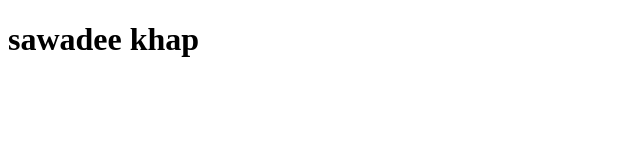
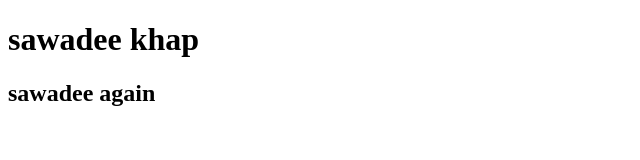
Before and after one commit to facilier04/hahaha, a plain HTML site: page index.html in a window 1280 px wide. Shown: the whole page, without its empty margins (0-640 px from the left). Drawn offline with Linux system fonts and the light colour scheme.

Commit message:
Update index.html

```diff
--- a/index.html
+++ b/index.html
@@ -7,5 +7,6 @@
 </head>
 <body>
     <h1>sawadee khap</h1>
+    <h2> sawadee again</h2>
 </body>
 </html>
```
